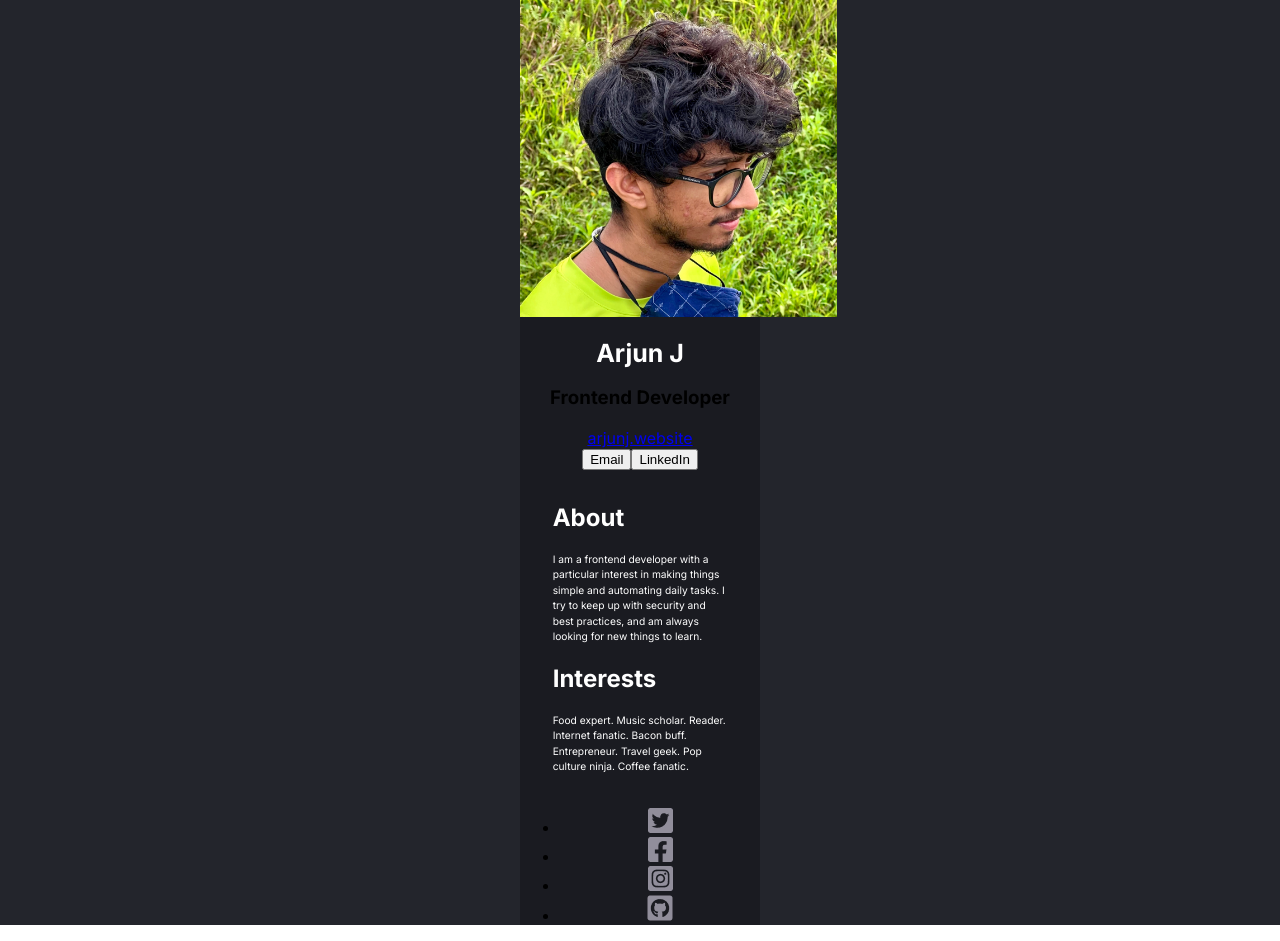
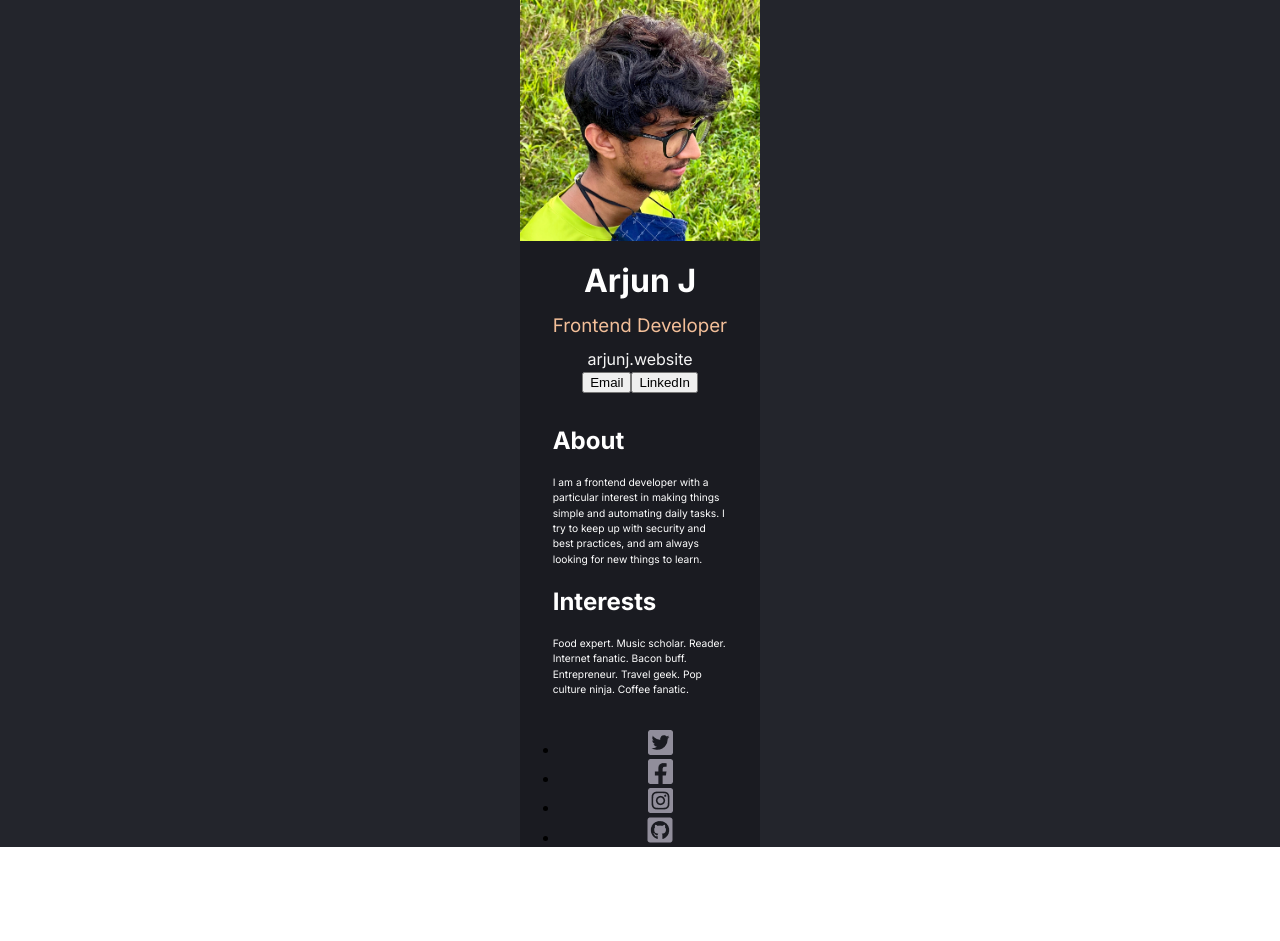
Before and after one commit to arjunjins/business-card, a React (Vite) app: page / in a window 1280 px wide. After the commit the page ends 863 px from the top, so only its background shows below. Built offline with nearby package versions, Linux system fonts and the light colour scheme.

Commit message:
Styled header

```diff
--- a/src/components/Header/Header.css
+++ b/src/components/Header/Header.css
@@ -1,5 +1,5 @@
 .image {
-  width: 317px;
+  width: 100%;
 }
 
 .header-container {
@@ -12,6 +12,24 @@
 #main-title {
   color: white;
   font-weight: 700;
-  font-size: 25px;
+
   line-height: 30px;
 }
+
+#job-title {
+  font-family: "Inter";
+  font-style: normal;
+  font-weight: 400;
+  line-height: 15px;
+  color: #f3bf99;
+  margin-bottom: 6%;
+}
+
+#link {
+  font-family: "Inter";
+  font-style: normal;
+  font-weight: 400;
+  line-height: 150%;
+  color: #f5f5f5;
+  text-decoration: none;
+}
--- a/src/components/Header/Header.jsx
+++ b/src/components/Header/Header.jsx
@@ -6,7 +6,9 @@ import Footer from "../Footer/Footer";
 const Header = () => {
   return (
     <div className="header-container">
-      <img src={logo} alt="Profile Picture" className="image" />
+      <div>
+        <img src={logo} alt="Profile Picture" className="image" />
+      </div>
       <div className="header-body">
         <h1 id="main-title">Arjun J</h1>
         <h3 id="job-title">Frontend Developer</h3>
```
